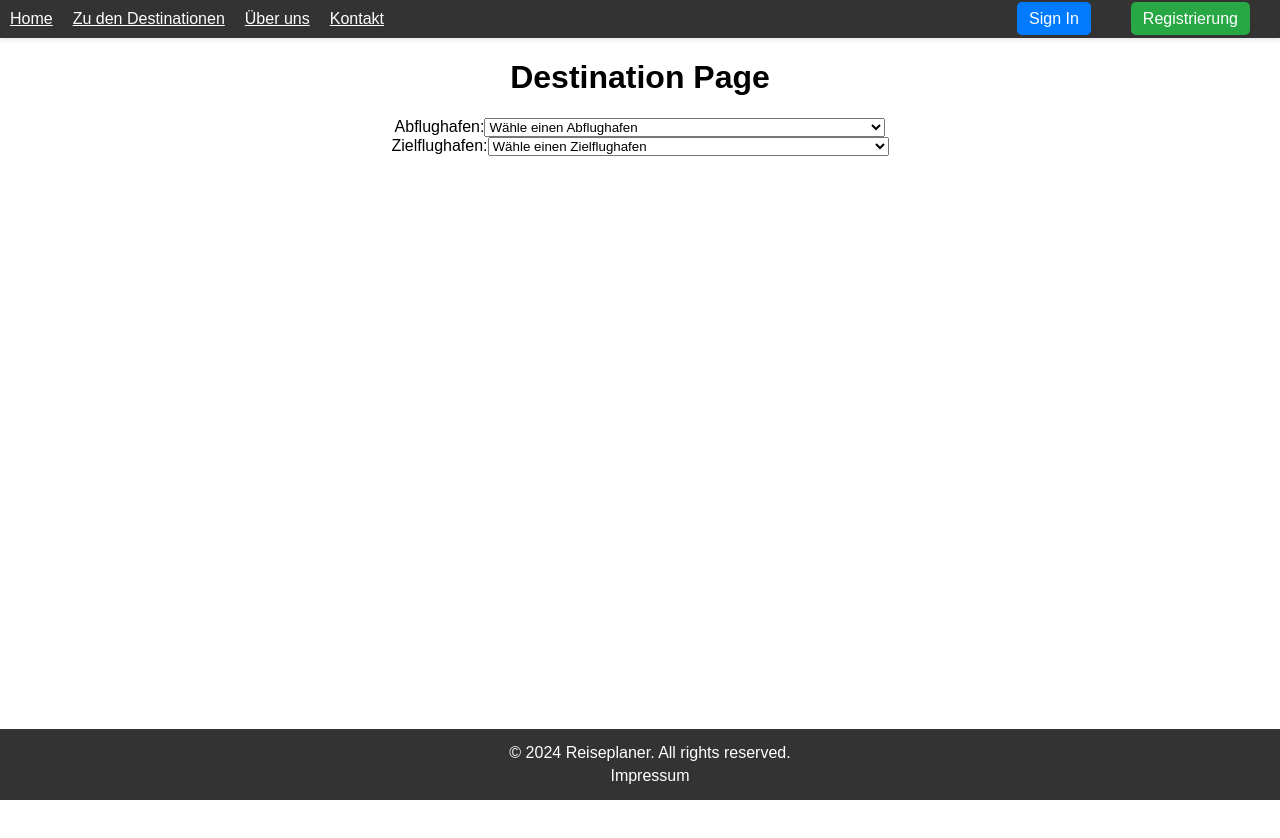
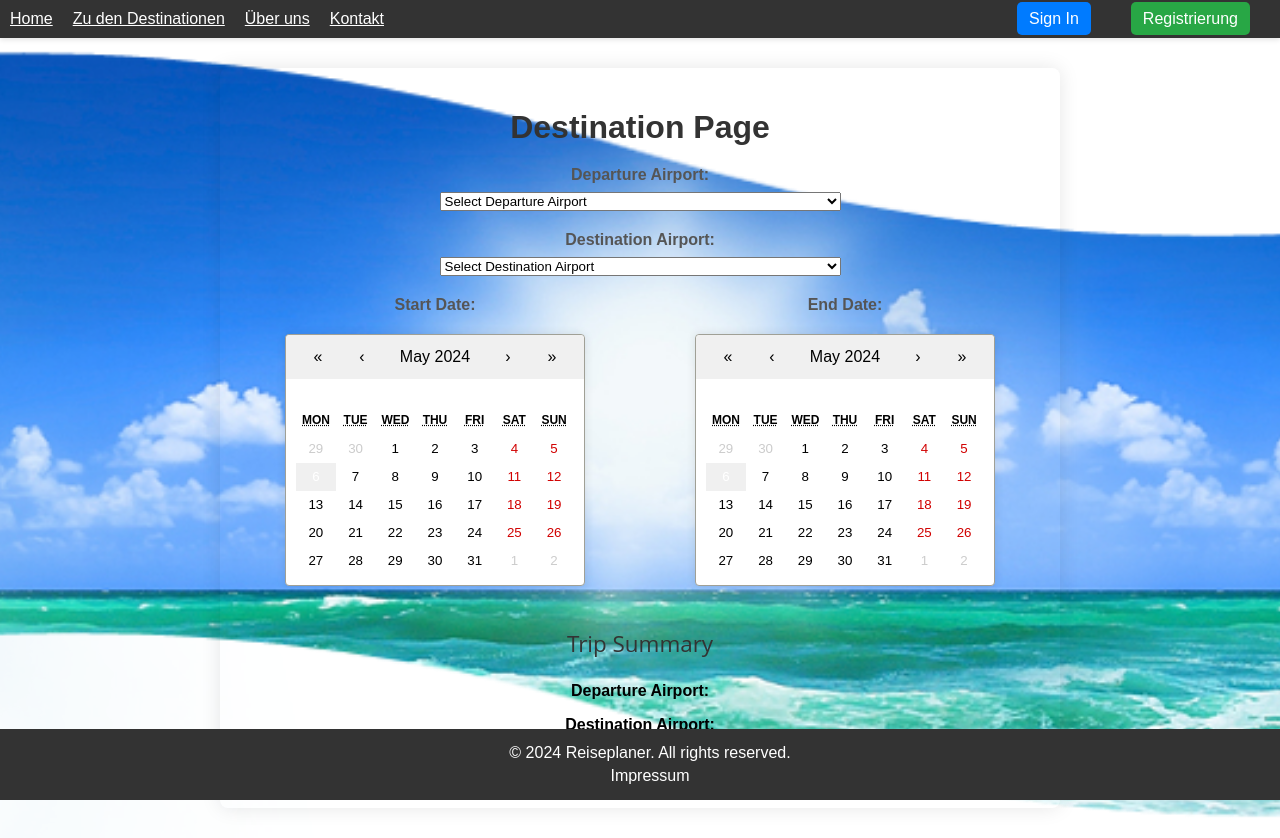
Before and after one commit to MauriceTre/Abschlussprojekt, a React (Create React App) app: page /destination in a window 1280 px wide. Before the commit the page ends 800 px from the top, so only its background shows below. Built offline with nearby package versions, Linux system fonts and the light colour scheme.

Commit message:
insert calendar and tripsummary function and a new styling

```diff
--- a/package.json
+++ b/package.json
@@ -8,6 +8,7 @@
     "@testing-library/user-event": "^13.5.0",
     "leaflet": "^1.9.4",
     "react": "^18.3.1",
+    "react-calendar": "^5.0.0",
     "react-dom": "^18.3.1",
     "react-leaflet": "^4.2.1",
     "react-router-dom": "^6.23.0",
--- a/src/components/DestinationPage.js
+++ b/src/components/DestinationPage.js
@@ -1,8 +1,12 @@
 import React, { useState } from "react";
 import Header from "./common/Header";
 import Footer from "./common/Footer";
+import Calendar from "react-calendar"; // Importiere den Kalender
+import "react-calendar/dist/Calendar.css"; // Stile für den Kalender
+import TripSummary from "./TripSummary"; // Importiere die Zusammenfassungskomponente
+import "../styles/DestinationPage.css";
+
 const DestinationPage = () => {
-  // Beispiel-Daten für Abflughäfen und Zielflughäfen
   const departureAirports = [
     "Hartsfield–Jackson Atlanta International Airport (ATL) - USA",
     "Beijing Capital International Airport (PEK) - China",
@@ -15,6 +19,7 @@ const DestinationPage = () => {
     "Frankfurt Airport (FRA) - Deutschland",
     "Singapore Changi Airport (SIN) - Singapur",
   ];
+
   const destinationAirports = [
     "London Heathrow Airport (LHR) - Vereinigtes Königreich",
     "Charles de Gaulle Airport (CDG) - Frankreich",
@@ -27,11 +32,12 @@ const DestinationPage = () => {
     "Tokyo Haneda Airport (HND) - Japan",
     "Los Angeles International Airport (LAX) - USA",
   ];
-  // Zustände für die ausgewählten Flughäfen
+
   const [departureAirport, setDepartureAirport] = useState("");
   const [destinationAirport, setDestinationAirport] = useState("");
+  const [startDate, setStartDate] = useState(new Date()); // Startdatum der Reise
+  const [endDate, setEndDate] = useState(new Date()); // Enddatum der Reise
 
-  // Handler-Funktionen für die Änderung der ausgewählten Flughäfen
   const handleDepartureAirportChange = (e) => {
     setDepartureAirport(e.target.value);
   };
@@ -40,19 +46,28 @@ const DestinationPage = () => {
     setDestinationAirport(e.target.value);
   };
 
+  const handleStartDateChange = (date) => {
+    setStartDate(date);
+  };
+
+  const handleEndDateChange = (date) => {
+    setEndDate(date);
+  };
+
   return (
     <div>
-      <Header /> {/* Header einbinden */}
-      <div>
+      <Header />
+      <div className="destination-page-container">
+        <div className="page-content">
           <h1>Destination Page</h1>
-        <div>
-          <label htmlFor="departureAirport">Abflughafen:</label>
+          <div className="departure-airport">
+            <label htmlFor="departureAirport">Departure Airport:</label>
             <select
               id="departureAirport"
               value={departureAirport}
               onChange={handleDepartureAirportChange}
             >
-            <option value="">Wähle einen Abflughafen</option>
+              <option value="">Select Departure Airport</option>
               {departureAirports.map((airport, index) => (
                 <option key={index} value={airport}>
                   {airport}
@@ -60,14 +75,14 @@ const DestinationPage = () => {
               ))}
             </select>
           </div>
-        <div>
-          <label htmlFor="destinationAirport">Zielflughafen:</label>
+          <div className="destination-airport">
+            <label htmlFor="destinationAirport">Destination Airport:</label>
             <select
               id="destinationAirport"
               value={destinationAirport}
               onChange={handleDestinationAirportChange}
             >
-            <option value="">Wähle einen Zielflughafen</option>
+              <option value="">Select Destination Airport</option>
               {destinationAirports.map((airport, index) => (
                 <option key={index} value={airport}>
                   {airport}
@@ -75,8 +90,36 @@ const DestinationPage = () => {
               ))}
             </select>
           </div>
+          <div className="date-container">
+            <div className="start-date">
+              <label htmlFor="startDate">Start Date:</label>
+              <Calendar
+                id="startDate"
+                onChange={handleStartDateChange}
+                value={startDate}
+              />
             </div>
-      <Footer /> {/* Footer einbinden */}
+            <div className="end-date">
+              <label htmlFor="endDate">End Date:</label>
+              <Calendar
+                id="endDate"
+                onChange={handleEndDateChange}
+                value={endDate}
+              />
+            </div>
+          </div>
+
+          <div className="trip-summary">
+            <TripSummary
+              departureAirport={departureAirport}
+              destinationAirport={destinationAirport}
+              travelStartDate={startDate}
+              travelEndDate={endDate}
+            />
+          </div>
+        </div>
+      </div>
+      <Footer />
     </div>
   );
 };
--- /dev/null
+++ b/src/components/TripSummary.js
@@ -0,0 +1,25 @@
+import React from "react";
+
+const TripSummary = ({ departureAirport, destinationAirport, travelStartDate, travelEndDate }) => {
+  const durationInDays = calculateTravelDuration(travelStartDate, travelEndDate);
+
+  return (
+    <div className="trip-summary">
+      <h2>Trip Summary</h2>
+      <p><strong>Departure Airport:</strong> {departureAirport}</p>
+      <p><strong>Destination Airport:</strong> {destinationAirport}</p>
+      <p><strong>Travel Duration:</strong> {durationInDays} days</p>
+    </div>
+  );
+};
+
+// Diese Funktion berechnet die Anzahl der Tage zwischen zwei Datumsangaben
+const calculateTravelDuration = (startDate, endDate) => {
+  const oneDay = 24 * 60 * 60 * 1000; // Millisekunden pro Tag
+  const start = new Date(startDate);
+  const end = new Date(endDate);
+  const durationInDays = Math.round(Math.abs((end - start) / oneDay));
+  return durationInDays;
+};
+
+export default TripSummary;
--- /dev/null
+++ b/src/styles/DestinationPage.css
@@ -0,0 +1,115 @@
+.destination-page-container {
+    display: flex;
+    flex-direction: column;
+    align-items: center;
+    justify-content: center;
+    min-height: 100vh; /* Vollständige Bildschirmhöhe */
+    background-image: url("../assets/background.png");
+    background-size: cover; /* Hintergrundbild so skalieren, dass es den gesamten Container abdeckt */
+    background-position: center;
+  }
+
+  .page-content {
+    width: 90%;
+    max-width: 800px;
+    padding: 20px;
+    border-radius: 8px;
+    box-shadow: 0px 0px 20px rgba(0, 0, 0, 0.1);
+  }
+
+  .page-content h1 {
+    font-size: 32px;
+    margin-bottom: 20px;
+    color: #333;
+  }
+
+  .page-content > div {
+    width: 100%;
+    margin-bottom: 20px;
+  }
+
+  .page-content label {
+    display: block;
+    font-weight: bold;
+    margin-bottom: 8px;
+    color: #555;
+  }
+
+  .page-content .dropdown {
+    width: 100%;
+    max-width: 300px;
+    padding: 8px;
+    margin-bottom: 16px;
+    border: 1px solid #ccc;
+    border-radius: 4px;
+    background-color: #fff;
+  }
+
+  .react-calendar {
+    width: 300px;
+    margin: 20px auto;
+    font-family: Arial, sans-serif;
+    background-color: #fff;
+    box-shadow: 0px 0px 10px rgba(0, 0, 0, 0.1);
+    border-radius: 4px;
+  }
+
+  .react-calendar__navigation {
+    display: flex;
+    justify-content: space-between;
+    align-items: center;
+    padding: 10px;
+    background-color: #f0f0f0;
+    border-top-left-radius: 4px;
+    border-top-right-radius: 4px;
+  }
+
+  .react-calendar__navigation button {
+    background: none;
+    border: none;
+    font-size: 16px;
+    cursor: pointer;
+  }
+
+  .react-calendar__navigation button:disabled {
+    opacity: 0.5;
+  }
+
+  .react-calendar__viewContainer {
+    padding: 10px;
+  }
+
+  .react-calendar__tile {
+    padding: 5px;
+    text-align: center;
+  }
+
+  .react-calendar__tile--active {
+    background-color: #007bff;
+    color: #fff;
+  }
+
+  .react-calendar__tile--now {
+    background-color: #f0f0f0;
+  }
+
+  .react-calendar__tile--hasActive:hover {
+    background-color: #e0e0e0;
+  }
+
+  .react-calendar__tile--weekend {
+    background-color: #f8f8f8;
+  }
+
+  .react-calendar__month-view__days__day--neighboringMonth {
+    color: #ccc;
+  }
+
+  .date-container {
+    display: flex;
+    justify-content: space-between;
+  }
+
+  .date-container > div {
+    width: calc(50% - 10px); /* 50% Breite minus Margin */
+  }
```
Also changed, not shown: 1 other file (tests, documents, lock files or other folders). Lines whose indentation alone changed are shown as unchanged.
